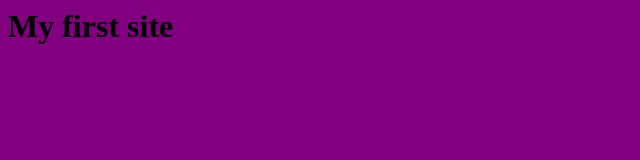
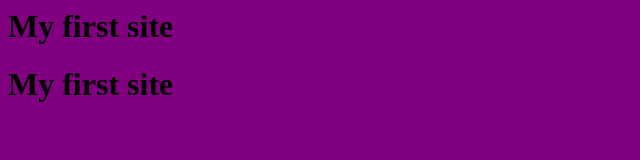
Before and after one commit to jacsonmiranda/git_course, a plain HTML site: page index.html in a window 1280 px wide. Shown: the whole page, without its empty margins (0-640 px from the left). Drawn offline with Linux system fonts and the light colour scheme.

Commit message:
add another H1

```diff
--- a/index.html
+++ b/index.html
@@ -5,5 +5,6 @@
 	</head>
 	<body>
 		<h1>My first site</h1>
+		<h1>My first site</h1>
 	</body>
 </html>
```
